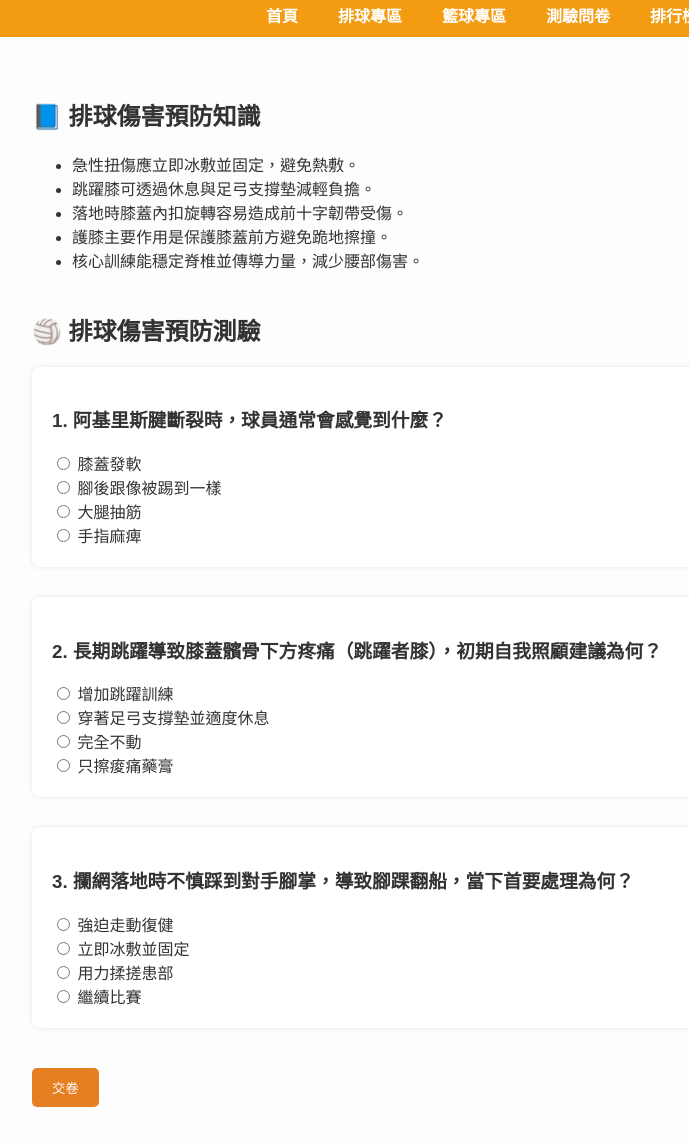
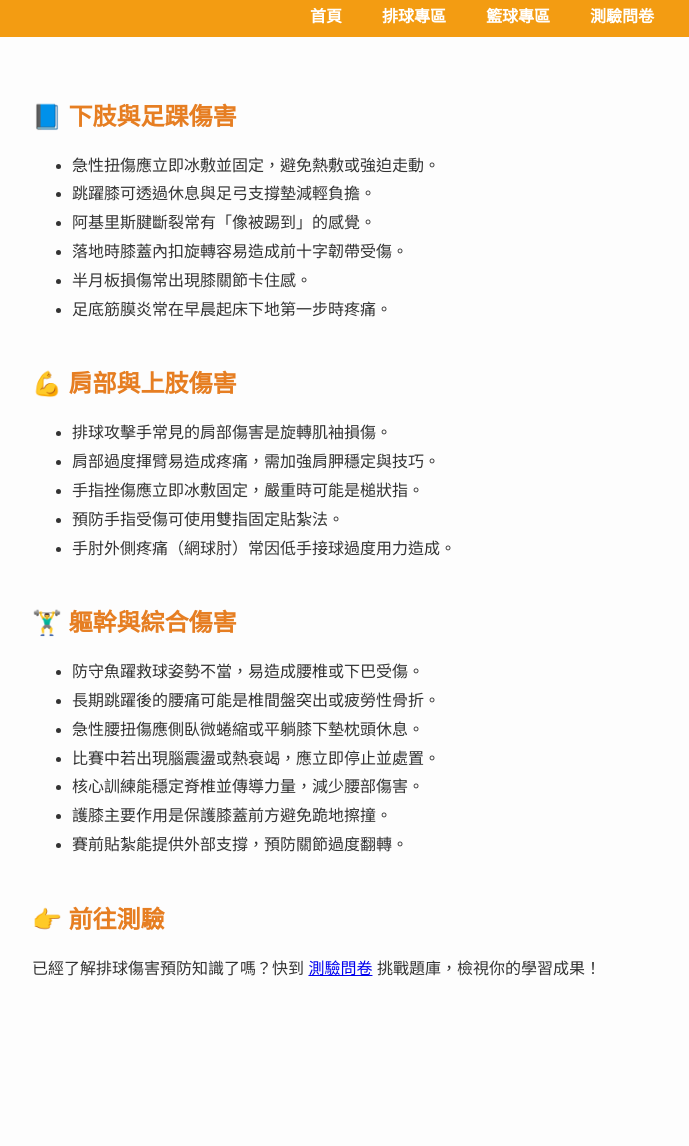
Before and after one commit to Docnd7/project2, a plain HTML site: page volleyball.html in a window 1280 px wide. Shown: the part 176-1322 px from the top of the page, without its empty margins (158-847 px from the left). After the commit the page ends 1235 px from the top, so only its background shows below. Drawn offline with Linux system fonts and the light colour scheme.

Commit message:
Update volleyball.html

```diff
--- a/volleyball.html
+++ b/volleyball.html
@@ -3,7 +3,7 @@
 <head>
   <meta charset="UTF-8"/>
   <meta name="viewport" content="width=device-width, initial-scale=1.0"/>
-  <title>排球專區｜傷害預防與測驗</title>
+  <title>排球專區｜傷害預防知識</title>
   <style>
     body { font-family:"Microsoft JhengHei",sans-serif; margin:0; background:#fdfdfd; color:#333; }
     header { background:#e67e22; color:#fff; padding:20px; text-align:center; }
@@ -12,18 +12,14 @@
     nav a:hover { text-decoration:underline; }
     main { padding:40px 20px; max-width:900px; margin:auto; }
     section { margin-bottom:40px; }
-    .question { background:#fff; padding:20px; border-radius:8px; box-shadow:0 0 5px rgba(0,0,0,0.1); margin-bottom:30px; }
-    .feedback { margin-top:10px; font-weight:bold; }
-    .correct { color:green; }
-    .incorrect { color:red; }
-    button { padding:10px 20px; background:#e67e22; color:#fff; border:none; border-radius:5px; cursor:pointer; margin-top:10px; }
-    #scoreSection { margin-top:40px; padding:20px; background:#f0f0f0; border-radius:8px; }
+    h2 { color:#e67e22; }
+    ul { line-height:1.8; }
   </style>
 </head>
 <body>
   <header>
-    <h1>排球專區｜傷害預防與測驗</h1>
-    <p>學習排球常見傷害與正確預防方法</p>
+    <h1>排球專區｜傷害預防知識</h1>
+    <p>了解排球常見傷害，建立正確的預防觀念</p>
   </header>
 
   <nav>
@@ -31,103 +27,50 @@
     <a href="volleyball.html">排球專區</a>
     <a href="basketball.html">籃球專區</a>
     <a href="quiz.html">測驗問卷</a>
-    <a href="ranking.html">排行榜</a>
+
   </nav>
 
   <main>
     <section>
-      <h2>📘 排球傷害預防知識</h2>
+      <h2>📘 下肢與足踝傷害</h2>
       <ul>
-        <li>急性扭傷應立即冰敷並固定，避免熱敷。</li>
+        <li>急性扭傷應立即冰敷並固定，避免熱敷或強迫走動。</li>
         <li>跳躍膝可透過休息與足弓支撐墊減輕負擔。</li>
+        <li>阿基里斯腱斷裂常有「像被踢到」的感覺。</li>
         <li>落地時膝蓋內扣旋轉容易造成前十字韌帶受傷。</li>
-        <li>護膝主要作用是保護膝蓋前方避免跪地擦撞。</li>
-        <li>核心訓練能穩定脊椎並傳導力量，減少腰部傷害。</li>
+        <li>半月板損傷常出現膝關節卡住感。</li>
+        <li>足底筋膜炎常在早晨起床下地第一步時疼痛。</li>
       </ul>
     </section>
 
     <section>
-      <h2>🏐 排球傷害預防測驗</h2>
-      <div id="quizContainer"></div>
-      <button onclick="submitQuiz()">交卷</button>
-      <div id="scoreSection" style="display:none;">
-        <h3>🎉 測驗完成！</h3>
-        <p id="scoreText"></p>
-        <label>請輸入暱稱：</label>
-        <input type="text" id="nickname" placeholder="你的名字"/>
-        <button onclick="saveScore()">儲存分數並查看排行榜</button>
-      </div>
+      <h2>💪 肩部與上肢傷害</h2>
+      <ul>
+        <li>排球攻擊手常見的肩部傷害是旋轉肌袖損傷。</li>
+        <li>肩部過度揮臂易造成疼痛，需加強肩胛穩定與技巧。</li>
+        <li>手指挫傷應立即冰敷固定，嚴重時可能是槌狀指。</li>
+        <li>預防手指受傷可使用雙指固定貼紮法。</li>
+        <li>手肘外側疼痛（網球肘）常因低手接球過度用力造成。</li>
+      </ul>
+    </section>
+
+    <section>
+      <h2>🏋️‍♂️ 軀幹與綜合傷害</h2>
+      <ul>
+        <li>防守魚躍救球姿勢不當，易造成腰椎或下巴受傷。</li>
+        <li>長期跳躍後的腰痛可能是椎間盤突出或疲勞性骨折。</li>
+        <li>急性腰扭傷應側臥微蜷縮或平躺膝下墊枕頭休息。</li>
+        <li>比賽中若出現腦震盪或熱衰竭，應立即停止並處置。</li>
+        <li>核心訓練能穩定脊椎並傳導力量，減少腰部傷害。</li>
+        <li>護膝主要作用是保護膝蓋前方避免跪地擦撞。</li>
+        <li>賽前貼紮能提供外部支撐，預防關節過度翻轉。</li>
+      </ul>
+    </section>
+
+    <section>
+      <h2>👉 前往測驗</h2>
+      <p>已經了解排球傷害預防知識了嗎？快到 <a href="quiz.html">測驗問卷</a> 挑戰題庫，檢視你的學習成果！</p>
     </section>
   </main>
-
-<script>
-  const volleyballQuestions = [
-    { q:"攔網落地時不慎踩到對手腳掌，導致腳踝翻船，當下首要處理為何？", options:["強迫走動復健","立即冰敷並固定","用力揉搓患部","繼續比賽"], answer:"立即冰敷並固定", explanation:"急性扭傷應立即冰敷並固定，避免加重傷勢。" },
-    { q:"長期跳躍導致膝蓋髕骨下方疼痛（跳躍者膝），初期自我照顧建議為何？", options:["增加跳躍訓練","穿著足弓支撐墊並適度休息","完全不動","只擦痠痛藥膏"], answer:"穿著足弓支撐墊並適度休息", explanation:"休息與支撐墊能減輕膝蓋負擔。" },
-    { q:"阿基里斯腱斷裂時，球員通常會感覺到什麼？", options:["膝蓋發軟","腳後跟像被踢到一樣","大腿抽筋","手指麻痺"], answer:"腳後跟像被踢到一樣", explanation:"阿基里斯腱斷裂常有被踢到的感覺。" },
-  ];
-
-  let selectedQuestions = [];
-  let score = 0;
-
-  function renderQuiz() {
-
-    selectedQuestions = volleyballQuestions.sort(() => 0.5 - Math.random()).slice(0,10);
-    const container = document.getElementById("quizContainer");
-    container.innerHTML = "";
-    selectedQuestions.forEach((q, index) => {
-      const div = document.createElement("div");
-      div.className = "question";
-      const title = document.createElement("h3");
-      title.textContent = `${index+1}. ${q.q}`;
-      div.appendChild(title);
-      q.options.forEach(opt => {
-        const label = document.createElement("label");
-        label.innerHTML = `<input type="radio" name="q${index}" value="${opt}"> ${opt}`;
-        div.appendChild(label);
-        div.appendChild(document.createElement("br"));
-      });
-      container.appendChild(div);
-    });
-  }
-
-  function submitQuiz() {
-    score = 0;
-    selectedQuestions.forEach((q, index) => {
-      const selected = document.querySelector(`input[name="q${index}"]:checked`);
-      const div = document.querySelectorAll(".question")[index];
-      let feedback = document.createElement("div");
-      feedback.className = "feedback";
-      if (selected && selected.value === q.answer) {
-        score++;
-        feedback.textContent = "✅ 答對了！";
-        feedback.classList.add("correct");
-      } else {
-        feedback.textContent = `❌ 答錯了！正確答案是：${q.answer}`;
-        feedback.classList.add("incorrect");
-      }
-      const explain = document.createElement("div");
-      explain.textContent = `📘 說明：${q.explanation}`;
-      div.appendChild(feedback);
-      div.appendChild(explain);
-    });
-    document.getElementById("scoreSection").style.display = "block";
-    document.getElementById("scoreText").textContent = `你獲得 ${score} / ${selectedQuestions.length} 分`;
-  }
-
-  function saveScore() {
-    const nickname = document.getElementById("nickname").value.trim();
-    if (!nickname) { alert("請輸入暱稱！"); return; }
-    const record = { name:nickname, score:score, topic:"volleyball", time:new Date().toLocaleString() };
-    const key = "quizRanking";
-    const data = JSON.parse(localStorage.getItem(key)) || [];
-    data.push(record);
-    data.sort((a,b)=>b.score-a.score);
-    localStorage.setItem(key, JSON.stringify(data.slice(0,10)));
-    window.location.href = "ranking.html";
-  }
-
-  window.onload = renderQuiz;
-</script>
 </body>
 </html>
```
